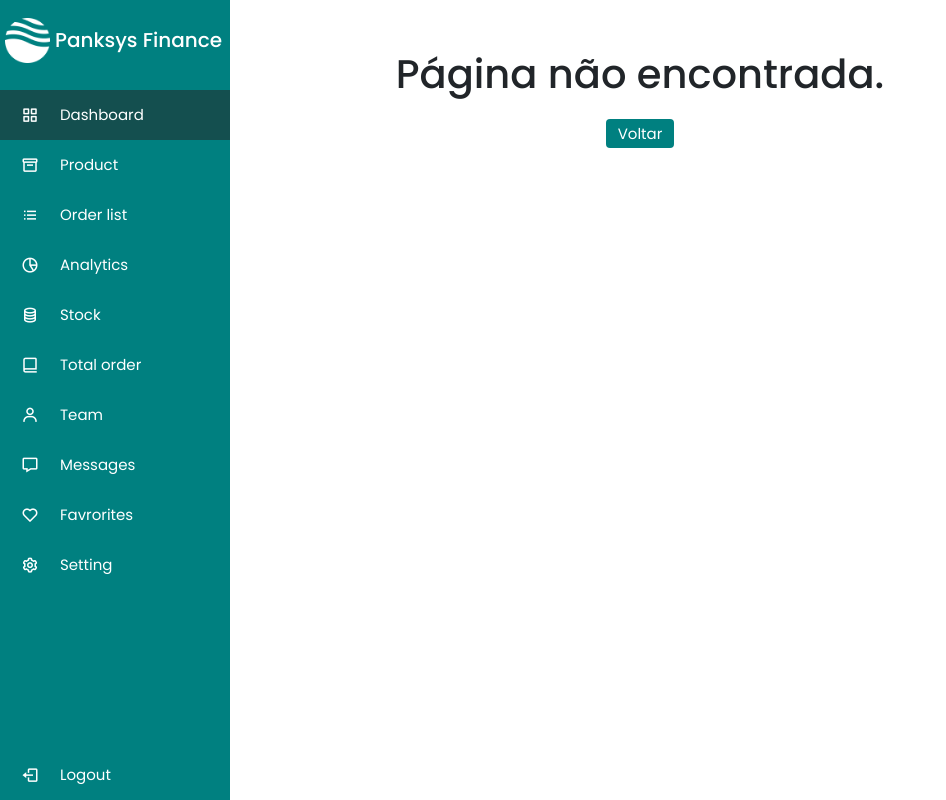
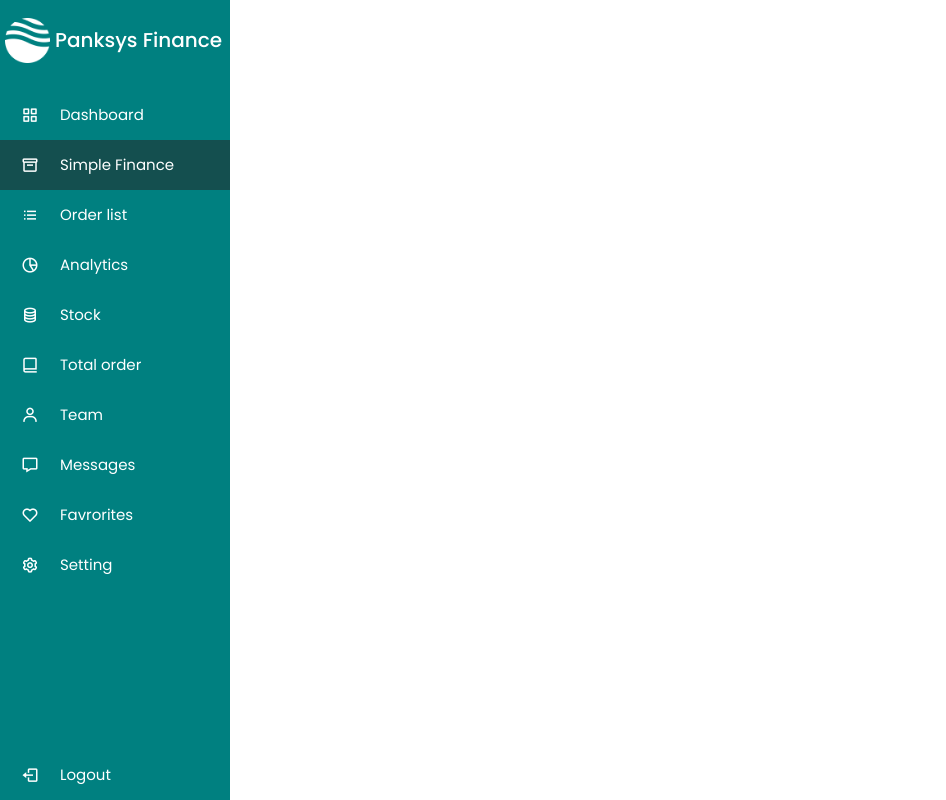
Before and after one commit to MiguelCastro9/Panksys-finance, an Angular app in the folder api-web/: page /simple-finance in a window 1280 px wide. Shown: the whole page, without its empty margins (0-946 px from the left). Built offline with nearby package versions, Linux system fonts and the light colour scheme.

Commit message:
implementing routerLinkActive

```diff
--- a/api-web/src/app/app.component.html
+++ b/api-web/src/app/app.component.html
@@ -5,15 +5,15 @@
   </div>
   <ul class="nav-links">
     <li>
-      <a href="#" class="active">
+      <a routerLink="/dashboard" routerLinkActive="active">
         <i class='bx bx-grid-alt'></i>
-        <span class="links-name"><a routerLink="/dashboard">Dashboard</a></span>
+        <span class="links-name">Dashboard</span>
       </a>
     </li>
     <li>
-      <a href="#">
+      <a routerLink="/simple-finance" routerLinkActive="active">
         <i class='bx bx-box'></i>
-        <span class="links-name">Product</span>
+        <span class="links-name">Simple Finance</span>
       </a>
     </li>
     <li>
--- a/api-web/src/app/app.component.ts
+++ b/api-web/src/app/app.component.ts
@@ -1,10 +1,10 @@
 import { Component } from '@angular/core';
-import { RouterOutlet, RouterLink } from '@angular/router';
+import { RouterOutlet, RouterLink, RouterLinkActive } from '@angular/router';
 
 @Component({
   selector: 'app-root',
   standalone: true,
-  imports: [RouterOutlet, RouterLink],
+  imports: [RouterOutlet, RouterLink, RouterLinkActive],
   templateUrl: './app.component.html',
   styleUrl: './app.component.css'
 })
--- a/api-web/src/app/app.routes.ts
+++ b/api-web/src/app/app.routes.ts
@@ -1,10 +1,12 @@
 import { Routes } from '@angular/router';
 import { DashboardComponent } from './dashboard/dashboard.component';
 import { Error404Component } from './errors/error-404/error-404.component';
+import { SimpleFinanceComponent } from './simple-finance/simple-finance.component';
 
 export const routes: Routes = [
 
   { path: '', redirectTo: 'dashboard', pathMatch: 'full' },
   { path: 'dashboard', component: DashboardComponent },
+  { path: 'simple-finance', component: SimpleFinanceComponent },
   { path: '**', component: Error404Component }
 ];
```
Also changed, not shown: api-web/src/app/simple-finance/simple-finance.component.ts (added, +12 -0 lines), api-web/src/app/simple-finance/simple-finance.component.css (added), api-web/src/app/simple-finance/simple-finance.component.html (added), 1 other file (tests, documents, lock files or other folders).
